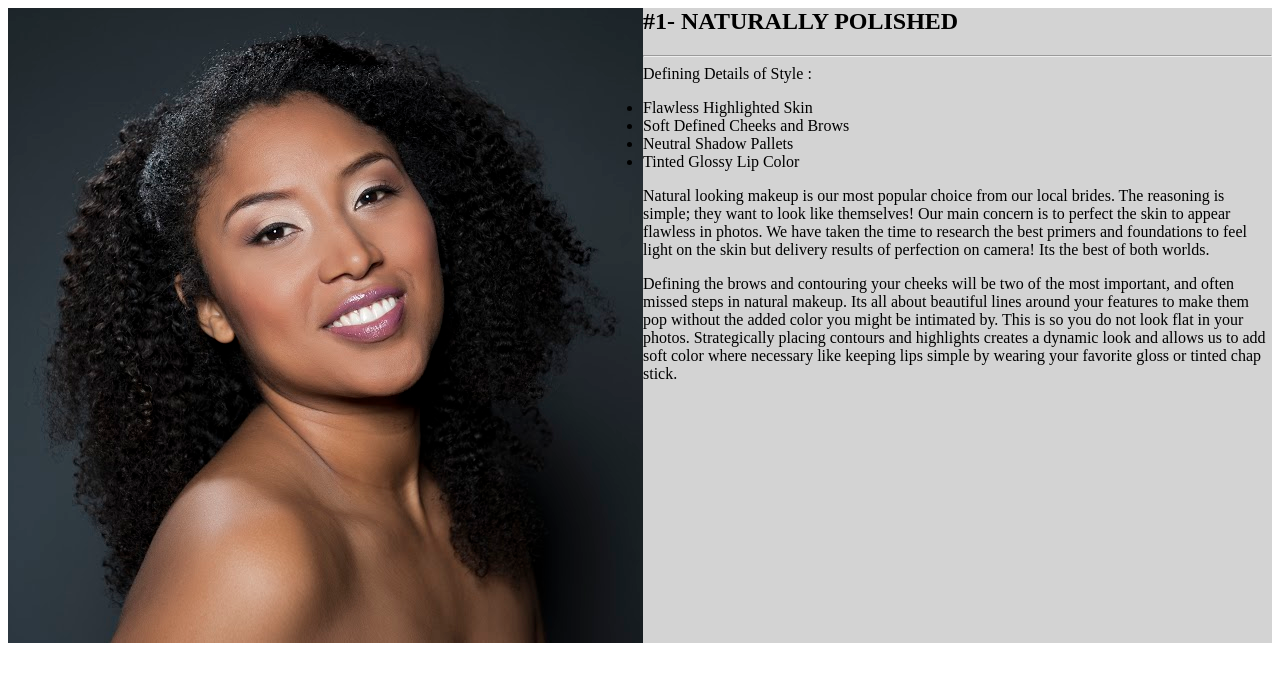
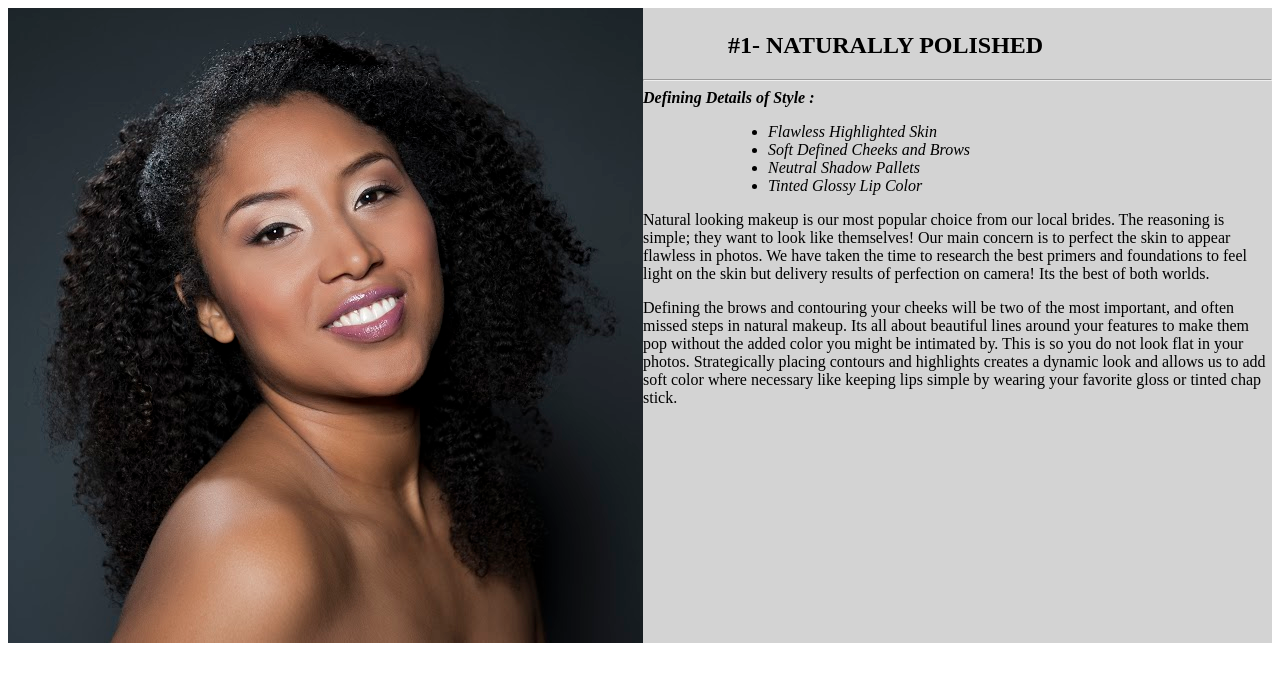
Before and after one commit to t-sierakowski/mwm, a plain HTML site: page index.html in a window 1280 px wide. Drawn offline with Linux system fonts and the light colour scheme.

Commit message:
start section styling

```diff
--- a/css/main.css
+++ b/css/main.css
@@ -16,3 +16,19 @@ section {
   background-color: lightgray;
   height: 635px;
 }
+
+section > h1 {
+  margin-left: 30em;
+  padding-top: 1em;
+}
+
+section > ul > li {
+  font-style: italic;
+  margin-left: 45em;
+}
+
+.defining {
+  font-style: italic;
+  font-size: 1em;
+  font-weight: bold;
+}
```
